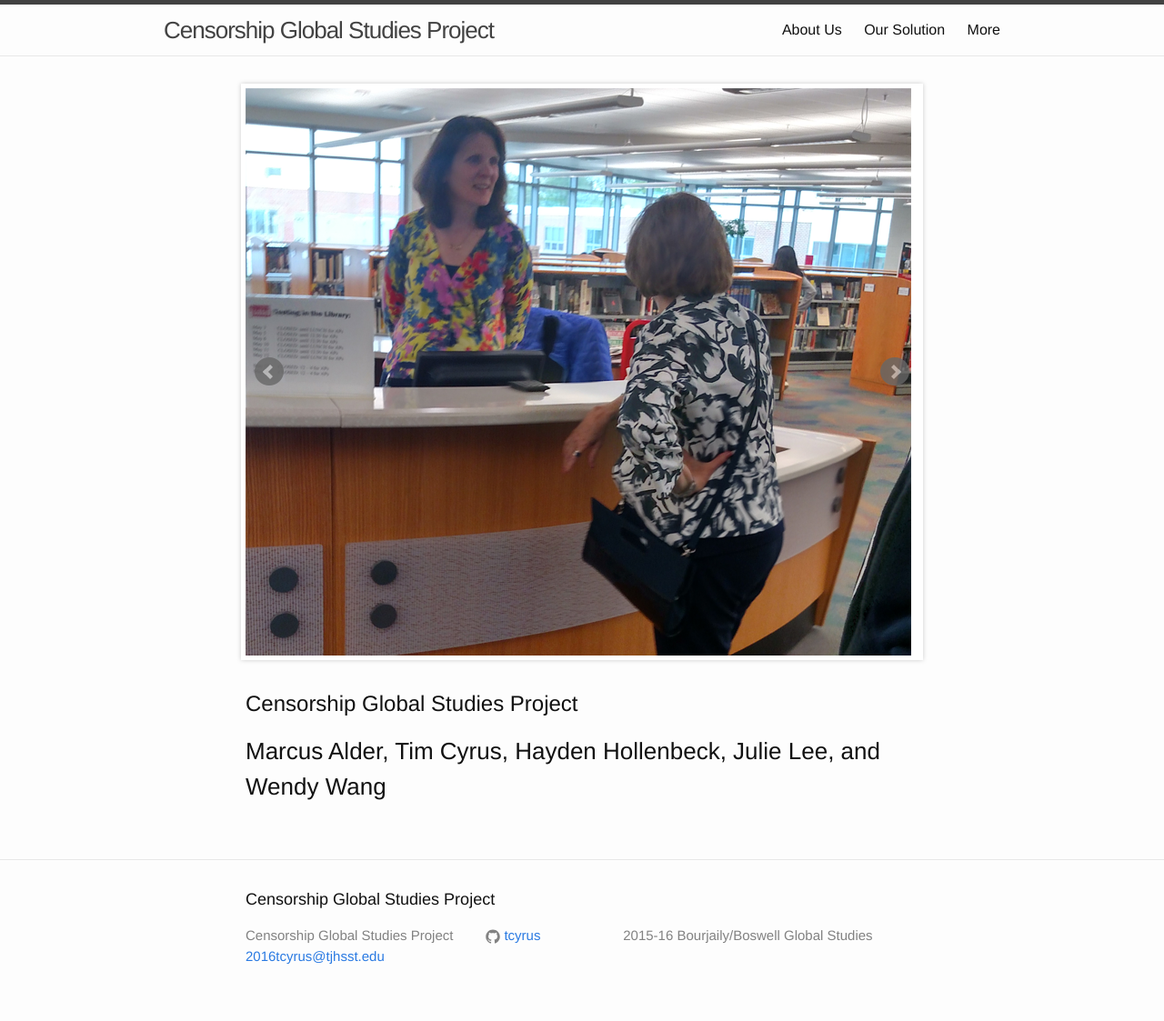
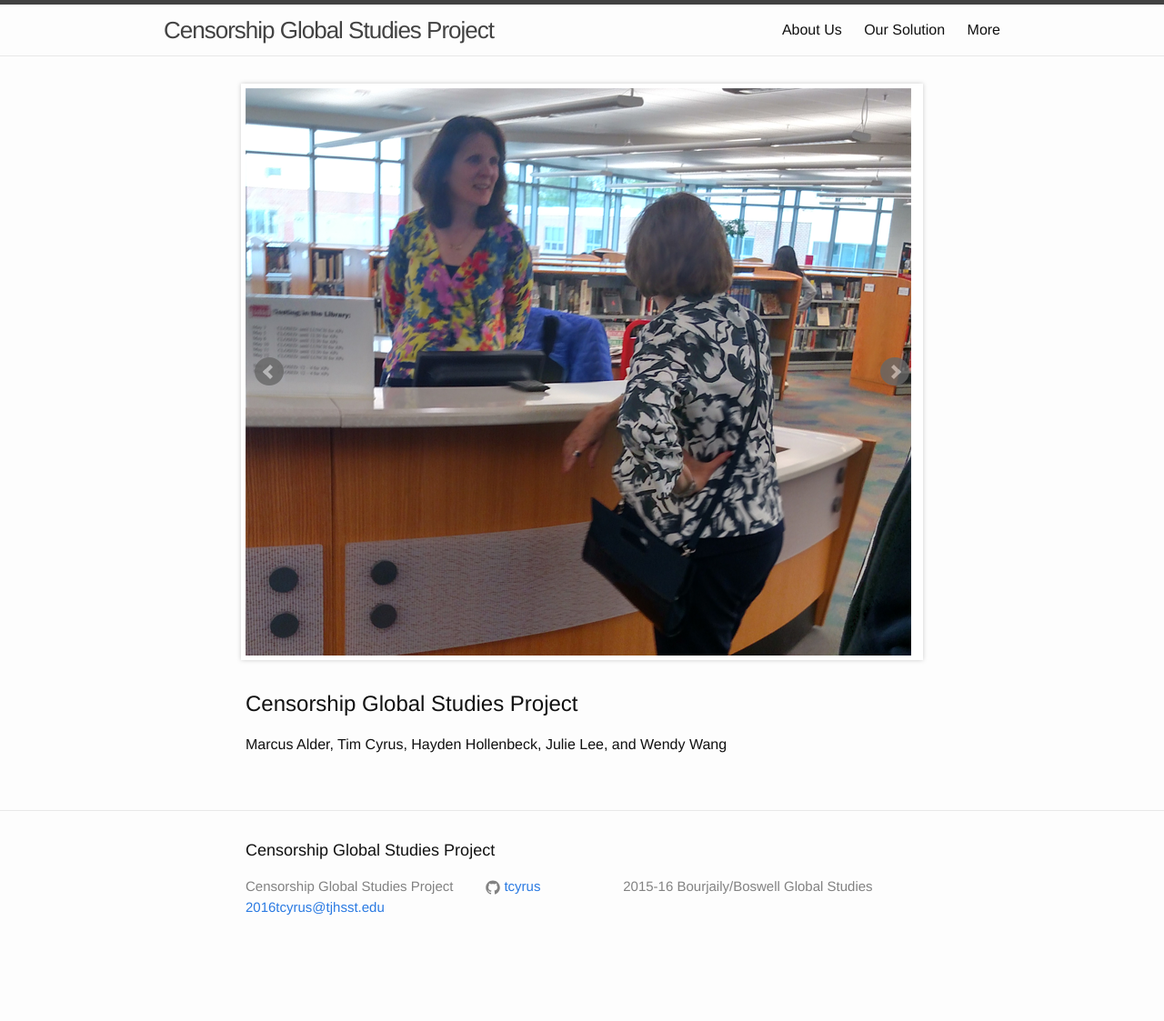
Before and after one commit to tcyrus/global-studies, a Jekyll site: the page built from index.md, in a window 1280 px wide. Shown: the whole page at 91% size. Built offline with Jekyll 4.4.1, drawn with Linux system fonts in a browser that asks for light colours; after the commit the page ends 1069 px from its top, so only the background shows below that.

```diff
--- a/index.md
+++ b/index.md
@@ -6,7 +6,7 @@ carousel:
 ---
 Censorship Global Studies Project
 =================================
-### Marcus Alder, Tim Cyrus, Hayden Hollenbeck, Julie Lee, and Wendy Wang
+Marcus Alder, Tim Cyrus, Hayden Hollenbeck, Julie Lee, and Wendy Wang
 
 
 <!--1. Venture Name-->
```
